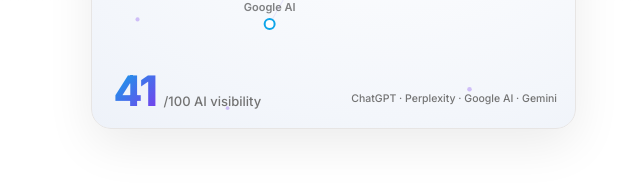
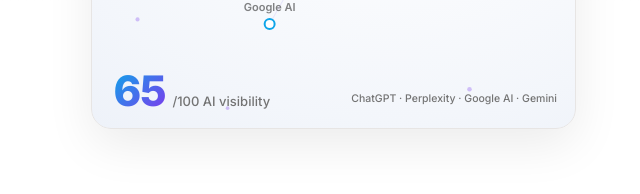
Before and after one commit to NavinKumarSeo/betterankings, a plain HTML site: page index.html in a window 1280 px wide. Shown: the part 616-810 px from the top of the page, 630-1270 px from the left. Drawn offline with Linux system fonts and the light colour scheme.

Commit message:
Hero score: baseline 24 climbing to 74 (robust on first frame regardless of rAF state)

```diff
--- a/geo-hero.js
+++ b/geo-hero.js
@@ -22,7 +22,7 @@
     { name: 'Gemini', a: Math.PI }
   ];
   var sources = [], particles = [];
-  var score = 0, scoreTarget = 0, pulse = 0, spin = 0;
+  var score = 24, scoreTarget = 24, pulse = 0, spin = 0;
   var scoreEl = document.getElementById('hvScore');
 
   function resize() {
--- a/index.html
+++ b/index.html
@@ -184,7 +184,7 @@
       <div class="hero-visual" role="img" aria-label="Live animation showing ChatGPT, Perplexity, Google AI and Gemini citing your brand as your AI visibility score climbs.">
         <canvas class="geo-network" id="geoNetwork"></canvas>
         <span class="hv-tag hv-tag-tl">Live AI citation map</span>
-        <div class="hv-score"><span class="hv-score-num" id="hvScore">0</span><span class="hv-score-unit">/100 AI visibility</span></div>
+        <div class="hv-score"><span class="hv-score-num" id="hvScore">24</span><span class="hv-score-unit">/100 AI visibility</span></div>
         <span class="hv-tag hv-tag-br">ChatGPT · Perplexity · Google AI · Gemini</span>
       </div>
     </div>
```
